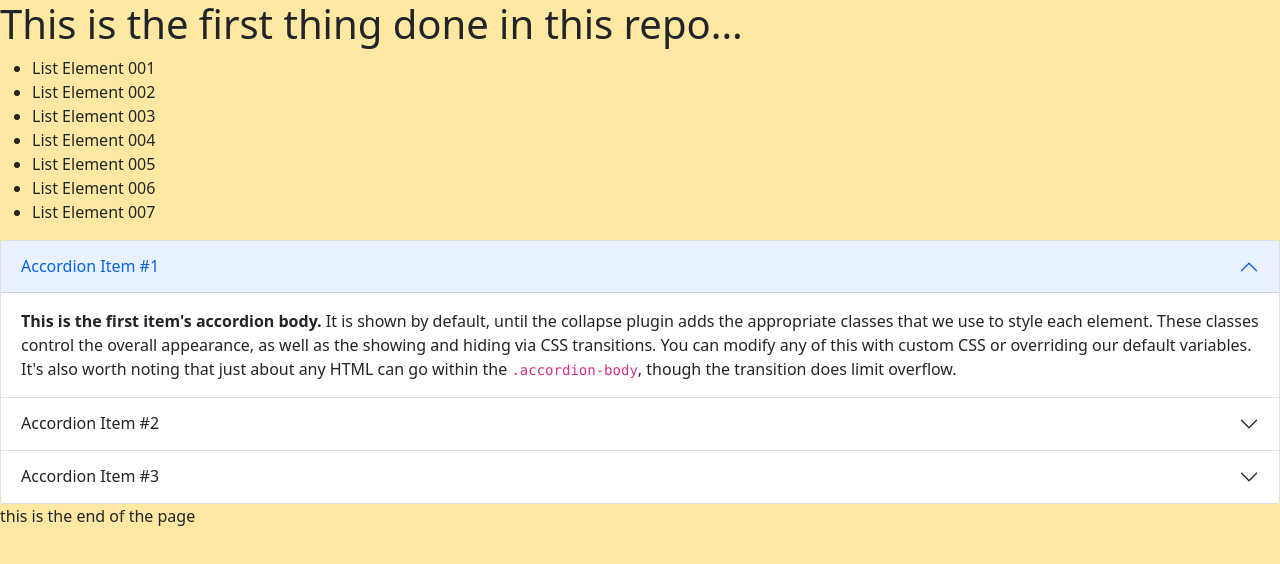
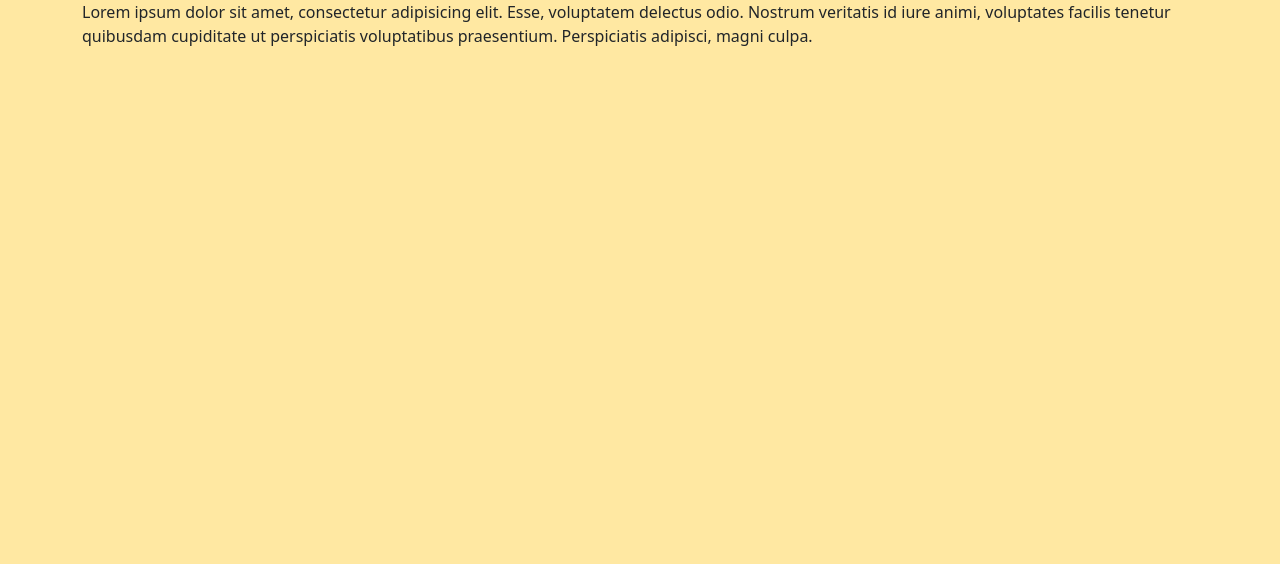
Before and after one commit to MedSharl-VC/chainsaw-helper, a plain HTML site: page index.html in a window 1280 px wide. Drawn offline with nearby package versions, Linux system fonts and the light colour scheme.

Commit message:
test(index.html): layout

```diff
--- a/index.html
+++ b/index.html
@@ -9,65 +9,9 @@
   <link rel="stylesheet" href="/stylesheets/style.css">
 </head>
 <body>
-  <header>
-    <h1>This is the first thing done in this repo...</h1>
-  </header>
-  <nav>
-    <ul>
-      <li class="listElement001">List Element 001</li>
-      <li class="listElement002">List Element 002</li>
-      <li class="listElement003">List Element 003</li>
-      <li class="listElement004">List Element 004</li>
-      <li class="listElement005">List Element 005</li>
-      <li class="listElement006">List Element 006</li>
-      <li class="listElement007">List Element 007</li>
-    </ul>
-  </nav>
-  <main>
-    <div class="accordion" id="accordionExample">
-      <div class="accordion-item">
-        <h2 class="accordion-header" id="headingOne">
-          <button class="accordion-button" type="button" data-bs-toggle="collapse" data-bs-target="#collapseOne" aria-expanded="true" aria-controls="collapseOne">
-            Accordion Item #1
-          </button>
-        </h2>
-        <div id="collapseOne" class="accordion-collapse collapse show" aria-labelledby="headingOne" data-bs-parent="#accordionExample">
-          <div class="accordion-body">
-            <strong>This is the first item's accordion body.</strong> It is shown by default, until the collapse plugin adds the appropriate classes that we use to style each element. These classes control the overall appearance, as well as the showing and hiding via CSS transitions. You can modify any of this with custom CSS or overriding our default variables. It's also worth noting that just about any HTML can go within the <code>.accordion-body</code>, though the transition does limit overflow.
-          </div>
-        </div>
-      </div>
-      <div class="accordion-item">
-        <h2 class="accordion-header" id="headingTwo">
-          <button class="accordion-button collapsed" type="button" data-bs-toggle="collapse" data-bs-target="#collapseTwo" aria-expanded="false" aria-controls="collapseTwo">
-            Accordion Item #2
-          </button>
-        </h2>
-        <div id="collapseTwo" class="accordion-collapse collapse" aria-labelledby="headingTwo" data-bs-parent="#accordionExample">
-          <div class="accordion-body">
-            <strong>This is the second item's accordion body.</strong> It is hidden by default, until the collapse plugin adds the appropriate classes that we use to style each element. These classes control the overall appearance, as well as the showing and hiding via CSS transitions. You can modify any of this with custom CSS or overriding our default variables. It's also worth noting that just about any HTML can go within the <code>.accordion-body</code>, though the transition does limit overflow.
-          </div>
-        </div>
-      </div>
-      <div class="accordion-item">
-        <h2 class="accordion-header" id="headingThree">
-          <button class="accordion-button collapsed" type="button" data-bs-toggle="collapse" data-bs-target="#collapseThree" aria-expanded="false" aria-controls="collapseThree">
-            Accordion Item #3
-          </button>
-        </h2>
-        <div id="collapseThree" class="accordion-collapse collapse" aria-labelledby="headingThree" data-bs-parent="#accordionExample">
-          <div class="accordion-body">
-            <strong>This is the third item's accordion body.</strong> It is hidden by default, until the collapse plugin adds the appropriate classes that we use to style each element. These classes control the overall appearance, as well as the showing and hiding via CSS transitions. You can modify any of this with custom CSS or overriding our default variables. It's also worth noting that just about any HTML can go within the <code>.accordion-body</code>, though the transition does limit overflow.
-          </div>
-        </div>
-      </div>
-    </div>
-  </main>
-  <footer>
-    <span>
-      this is the end of the page
-    </span>
-  </footer>
+  <div class="container">
+    <p>Lorem ipsum dolor sit amet, consectetur adipisicing elit. Esse, voluptatem delectus odio. Nostrum veritatis id iure animi, voluptates facilis tenetur quibusdam cupiditate ut perspiciatis voluptatibus praesentium. Perspiciatis adipisci, magni culpa.</p>
+  </div>
   <script src="scripts/main.js" charset="utf-8"></script>
 </body>
 </html>
```
